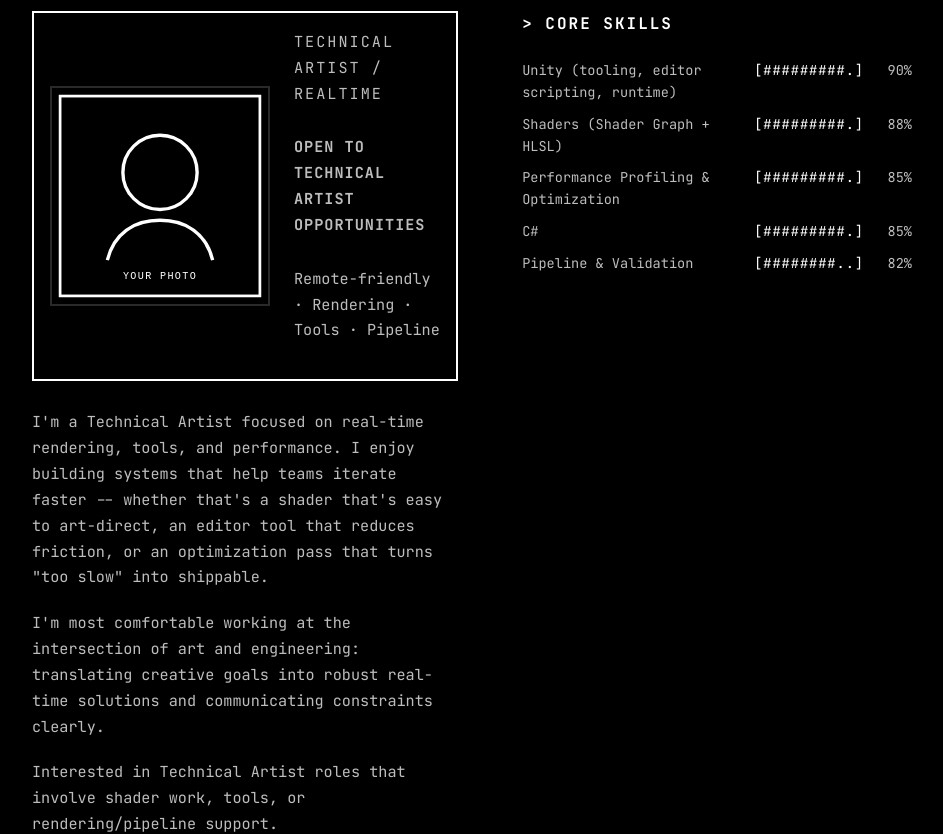
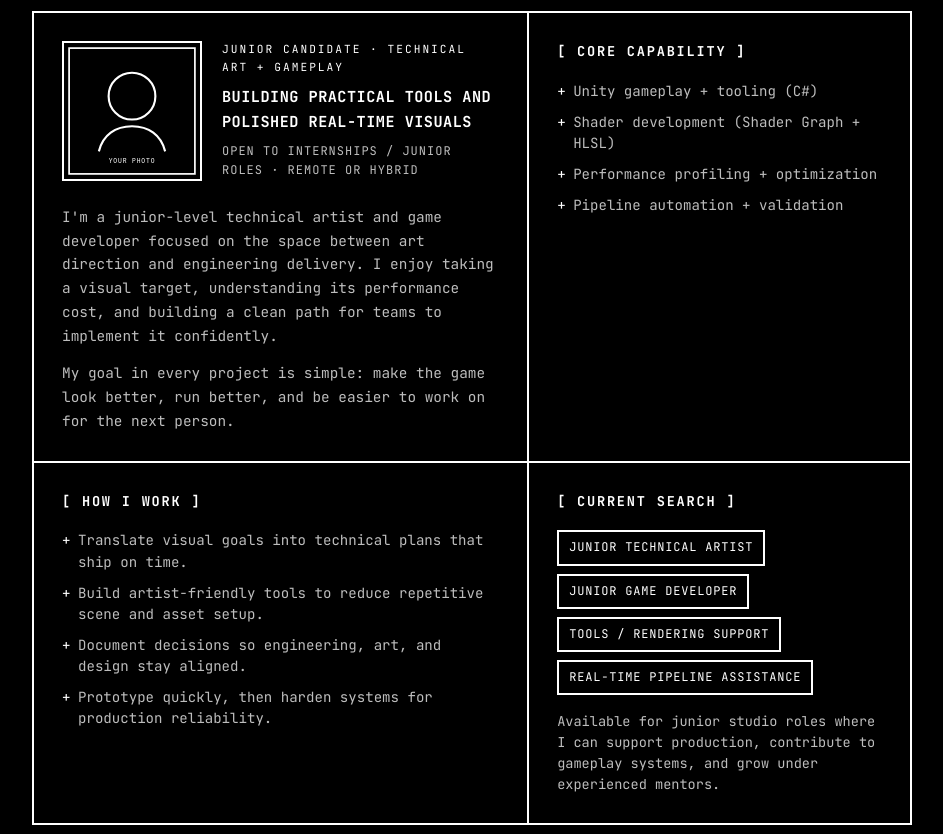
Before and after one commit to matach/Portfolio_Website_2026, a React (Vite) app: page / in a window 1280 px wide. Shown: the part 2820-3654 px from the top of the page, without its empty margins (304-1247 px from the left). Built offline with nearby package versions, Linux system fonts and the light colour scheme.

Commit message:
Rework about section with brutalist professional layout

```diff
--- a/src/components/About.tsx
+++ b/src/components/About.tsx
@@ -1,111 +1,94 @@
-import { useRef, useState, useEffect } from "react";
 import profilePlaceholder from "../assets/profile-placeholder.svg";
 
-const SKILLS = [
-  { name: "Unity (tooling, editor scripting, runtime)", level: 90 },
-  { name: "Shaders (Shader Graph + HLSL)", level: 88 },
-  { name: "Performance Profiling & Optimization", level: 85 },
-  { name: "C#", level: 85 },
-  { name: "Pipeline & Validation", level: 82 },
+const CAPABILITIES = [
+  "Unity gameplay + tooling (C#)",
+  "Shader development (Shader Graph + HLSL)",
+  "Performance profiling + optimization",
+  "Pipeline automation + validation",
 ];
 
-function AsciiBar({ level }: { level: number }) {
-  const filled = Math.round(level / 10);
-  const empty = 10 - filled;
-  return (
-    <span className="skill-bar__ascii">
-      [{"#".repeat(filled)}{".".repeat(empty)}]
-    </span>
-  );
-}
+const WORK_STYLE = [
+  "Translate visual goals into technical plans that ship on time.",
+  "Build artist-friendly tools to reduce repetitive scene and asset setup.",
+  "Document decisions so engineering, art, and design stay aligned.",
+  "Prototype quickly, then harden systems for production reliability.",
+];
+
+const CURRENT_FOCUS = [
+  "Junior Technical Artist",
+  "Junior Game Developer",
+  "Tools / Rendering Support",
+  "Real-time Pipeline Assistance",
+];
 
 export default function About() {
-  const ref = useRef<HTMLDivElement>(null);
-  const [visible, setVisible] = useState(false);
-
-  useEffect(() => {
-    const el = ref.current;
-    if (!el) return;
-    const observer = new IntersectionObserver(
-      ([entry]) => {
-        if (entry.isIntersecting) {
-          setVisible(true);
-          observer.disconnect();
-        }
-      },
-      { threshold: 0.2 },
-    );
-    observer.observe(el);
-    return () => observer.disconnect();
-  }, []);
-
   return (
-    <section className="about" id="about" ref={ref}>
+    <section className="about" id="about">
       <div className="section-container">
         <p className="section-label">About Me</p>
         <h2 className="section-title">About</h2>
 
-        <div className="about__grid">
-          <div className="about__text">
-            <div className="about__intro-card">
+        <div className="about__layout">
+          <article className="about__panel about__panel--intro">
+            <header className="about__header">
               <div className="about__photo-frame">
                 <img
                   src={profilePlaceholder}
-                  alt="Placeholder portrait for profile photo"
+                  alt="Profile placeholder"
                   className="about__photo"
                 />
               </div>
-              <div className="about__intro-copy">
-                <p className="about__intro-kicker">Technical Artist / Realtime</p>
-                <p className="about__intro-title">Open to Technical Artist opportunities</p>
-                <p className="about__intro-meta">Remote-friendly · Rendering · Tools · Pipeline</p>
+              <div>
+                <p className="about__kicker">Junior Candidate · Technical Art + Gameplay</p>
+                <p className="about__role">Building practical tools and polished real-time visuals</p>
+                <p className="about__meta">Open to internships / junior roles · Remote or hybrid</p>
               </div>
+            </header>
+
+            <div className="about__body">
+              <p>
+                I&apos;m a junior-level technical artist and game developer focused on the
+                space between art direction and engineering delivery. I enjoy taking a
+                visual target, understanding its performance cost, and building a clean
+                path for teams to implement it confidently.
+              </p>
+              <p>
+                My goal in every project is simple: make the game look better, run
+                better, and be easier to work on for the next person.
+              </p>
             </div>
+          </article>
 
-            <p>
-              I'm a Technical Artist focused on real-time rendering, tools, and
-              performance. I enjoy building systems that help teams iterate
-              faster -- whether that's a shader that's easy to art-direct, an
-              editor tool that reduces friction, or an optimization pass that
-              turns "too slow" into shippable.
+          <article className="about__panel">
+            <h3 className="about__panel-title">Core Capability</h3>
+            <ul className="about__list">
+              {CAPABILITIES.map((item) => (
+                <li key={item}>{item}</li>
+              ))}
+            </ul>
+          </article>
+
+          <article className="about__panel">
+            <h3 className="about__panel-title">How I Work</h3>
+            <ul className="about__list">
+              {WORK_STYLE.map((item) => (
+                <li key={item}>{item}</li>
+              ))}
+            </ul>
+          </article>
+
+          <article className="about__panel about__panel--focus">
+            <h3 className="about__panel-title">Current Search</h3>
+            <ul className="about__tags">
+              {CURRENT_FOCUS.map((item) => (
+                <li key={item}>{item}</li>
+              ))}
+            </ul>
+            <p className="about__footnote">
+              Available for junior studio roles where I can support production,
+              contribute to gameplay systems, and grow under experienced mentors.
             </p>
-            <p>
-              I'm most comfortable working at the intersection of art and
-              engineering: translating creative goals into robust real-time
-              solutions and communicating constraints clearly.
-            </p>
-            <p>
-              Interested in Technical Artist roles that involve shader work,
-              tools, or rendering/pipeline support.
-            </p>
-
-            <div className="about__stats">
-              <div className="about__stat">
-                <span className="about__stat-number">50+</span>
-                <span className="about__stat-label">Shaders Created</span>
-              </div>
-              <div className="about__stat">
-                <span className="about__stat-number">8+</span>
-                <span className="about__stat-label">Years Experience</span>
-              </div>
-              <div className="about__stat">
-                <span className="about__stat-number">12</span>
-                <span className="about__stat-label">Shipped Titles</span>
-              </div>
-            </div>
-          </div>
-
-          <div className="about__skills">
-            <h3 className="about__skills-title">Core Skills</h3>
-            {visible &&
-              SKILLS.map((skill) => (
-                <div key={skill.name} className="skill-bar">
-                  <span className="skill-bar__name">{skill.name}</span>
-                  <AsciiBar level={skill.level} />
-                  <span className="skill-bar__level">{skill.level}%</span>
-                </div>
-              ))}
-          </div>
+          </article>
         </div>
       </div>
     </section>
--- a/src/styles/index.css
+++ b/src/styles/index.css
@@ -821,132 +821,148 @@ img {
   background: transparent;
 }
 
-.about__grid {
+.about__layout {
   display: grid;
-  grid-template-columns: 1.3fr 0.7fr;
-  gap: 64px;
+  grid-template-columns: 1.3fr 1fr;
+  gap: 0;
   align-items: start;
+  border: var(--rule) solid var(--fg);
 }
 
+.about__panel {
+  border-right: var(--rule) solid var(--fg);
+  border-bottom: var(--rule) solid var(--fg);
+  padding: 28px;
+  min-height: 100%;
+}
 
-.about__intro-card {
+.about__panel:nth-child(2n) {
+  border-right: none;
+}
+
+.about__panel:nth-last-child(-n+2) {
+  border-bottom: none;
+}
+
+.about__header {
   display: grid;
-  grid-template-columns: 220px 1fr;
-  gap: 24px;
-  border: var(--rule) solid var(--fg);
-  padding: 16px;
-  margin-bottom: 28px;
+  grid-template-columns: 140px 1fr;
+  gap: 20px;
   align-items: center;
+  margin-bottom: 24px;
 }
 
 .about__photo-frame {
-  border: var(--rule) solid var(--border-dim);
-  background: #050505;
+  border: var(--rule) solid var(--fg);
+  background: #000;
 }
 
 .about__photo {
   width: 100%;
   aspect-ratio: 1 / 1;
   object-fit: cover;
+  display: block;
 }
 
-.about__intro-copy {
-  display: grid;
-  gap: 8px;
-}
-
-.about__intro-kicker {
-  color: var(--fg-muted);
+.about__kicker {
+  color: var(--fg);
   text-transform: uppercase;
   letter-spacing: 2px;
-  font-size: 0.75rem;
+  font-size: 0.7rem;
   margin: 0;
 }
 
-.about__intro-title {
+.about__role {
   color: var(--fg);
   text-transform: uppercase;
-  letter-spacing: 1px;
-  font-size: 1rem;
+  letter-spacing: 0.5px;
+  font-size: 0.95rem;
   font-weight: 700;
-  margin: 0;
+  margin: 8px 0;
 }
 
-.about__intro-meta {
+.about__meta {
   color: var(--fg-dim);
-  font-size: 0.8rem;
+  font-size: 0.75rem;
   margin: 0;
-}
-
-.about__text p {
-  color: var(--fg-dim);
-  margin-bottom: 20px;
-  font-size: 0.95rem;
-  line-height: 1.7;
-}
-
-.about__stats {
-  display: flex;
-  gap: 24px;
-  margin-top: 40px;
-}
-
-.about__stat {
-  display: flex;
-  flex-direction: column;
-  border: var(--rule) solid var(--fg);
-  padding: 16px 20px;
-}
-
-.about__stat-number {
-  font-size: 2rem;
-  font-weight: 700;
-  color: var(--fg);
-}
-
-.about__stat-label {
-  font-size: 0.8rem;
-  color: var(--fg-dim);
-  margin-top: 4px;
   text-transform: uppercase;
   letter-spacing: 1px;
 }
 
-.about__skills-title {
-  font-size: 1rem;
-  font-weight: 700;
-  margin-bottom: 24px;
-  color: var(--fg);
-  text-transform: uppercase;
-  letter-spacing: 2px;
+.about__body p {
+  color: var(--fg-dim);
+  margin: 0 0 14px;
+  font-size: 0.9rem;
+  line-height: 1.65;
 }
 
-.about__skills-title::before {
-  content: "> ";
+.about__body p:last-child {
+  margin-bottom: 0;
 }
 
-.skill-bar {
-  margin-bottom: 10px;
+.about__panel-title {
   font-size: 0.85rem;
-  display: flex;
-  align-items: baseline;
-  gap: 12px;
+  font-weight: 700;
+  color: var(--fg);
+  margin-bottom: 18px;
+  text-transform: uppercase;
+  letter-spacing: 1.8px;
 }
 
-.skill-bar__name {
-  color: var(--fg-dim);
-  min-width: 220px;
+.about__panel-title::before {
+  content: "[ ";
 }
 
-.skill-bar__ascii {
-  color: var(--fg);
-  letter-spacing: 1px;
+.about__panel-title::after {
+  content: " ]";
 }
 
-.skill-bar__level {
+.about__list {
+  list-style: none;
+  margin: 0;
+  padding: 0;
+  display: grid;
+  gap: 10px;
+}
+
+.about__list li {
   color: var(--fg-dim);
-  min-width: 36px;
-  text-align: right;
+  font-size: 0.88rem;
+  padding-left: 16px;
+  position: relative;
+  line-height: 1.5;
+}
+
+.about__list li::before {
+  content: "+";
+  color: var(--fg);
+  position: absolute;
+  left: 0;
+}
+
+.about__tags {
+  list-style: none;
+  margin: 0;
+  padding: 0;
+  display: flex;
+  flex-wrap: wrap;
+  gap: 8px;
+}
+
+.about__tags li {
+  border: var(--rule) solid var(--fg);
+  padding: 6px 10px;
+  font-size: 0.75rem;
+  text-transform: uppercase;
+  letter-spacing: 0.8px;
+  color: var(--fg);
+}
+
+.about__footnote {
+  margin: 16px 0 0;
+  color: var(--fg-dim);
+  font-size: 0.85rem;
+  line-height: 1.55;
 }
 
 /* ============================================
@@ -1136,9 +1152,18 @@ img {
     margin-left: 0;
   }
 
-  .about__grid {
+  .about__layout {
     grid-template-columns: 1fr;
-    gap: 48px;
+  }
+
+  .about__panel,
+  .about__panel:nth-child(2n) {
+    border-right: none;
+    border-bottom: var(--rule) solid var(--fg);
+  }
+
+  .about__panel:last-child {
+    border-bottom: none;
   }
 
   .contact__wrapper {
@@ -1161,14 +1186,6 @@ img {
     padding: 28px;
   }
 
-  .skill-bar {
-    flex-direction: column;
-    gap: 2px;
-  }
-
-  .skill-bar__name {
-    min-width: unset;
-  }
 }
 
 @media (max-width: 640px) {
@@ -1207,22 +1224,13 @@ img {
     margin-top: 16px;
   }
 
-  .about__stats {
-    flex-wrap: wrap;
-  }
-
-  .about__intro-card {
+  .about__header {
     grid-template-columns: 1fr;
     gap: 16px;
   }
 
   .about__photo-frame {
-    max-width: 220px;
-    margin: 0 auto;
-  }
-
-  .about__intro-copy {
-    text-align: center;
+    max-width: 140px;
   }
 
   .contact__form-row {
```
